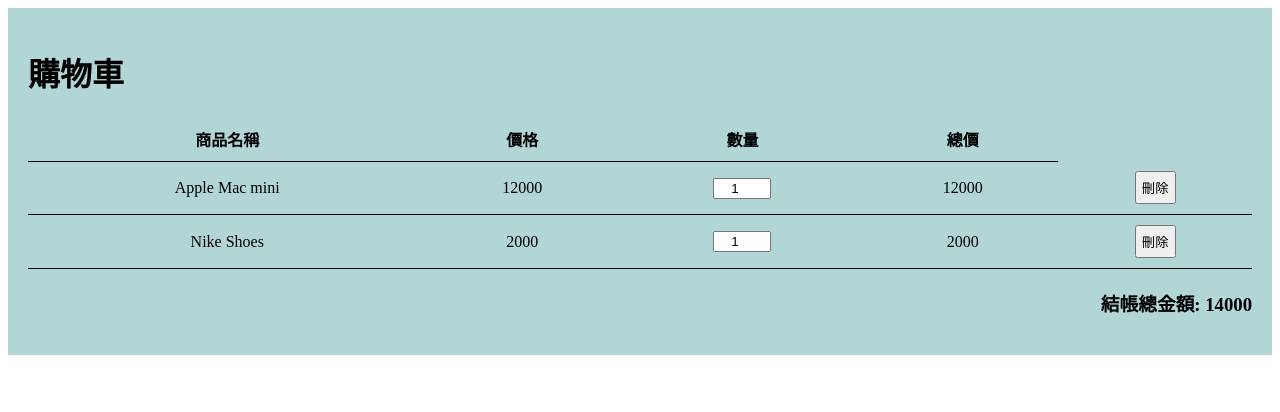
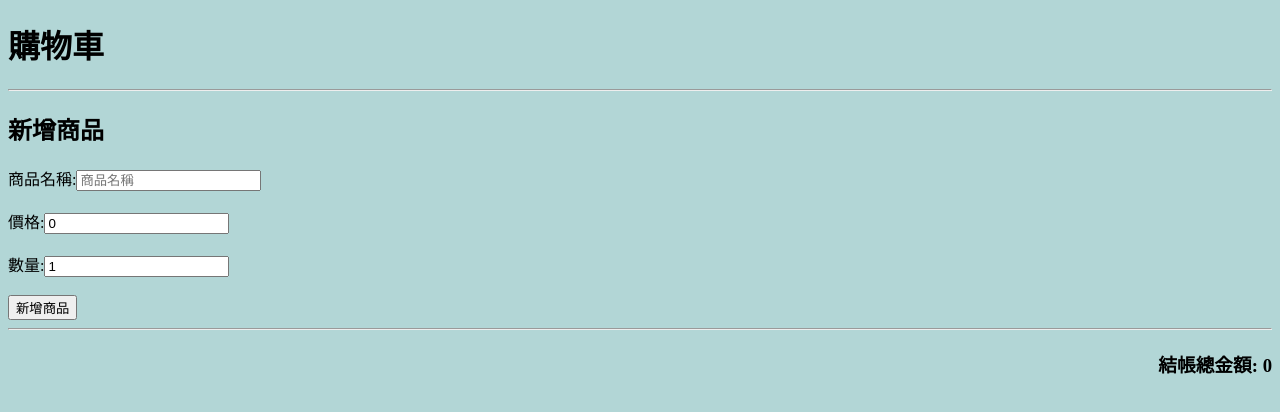
Before and after one commit to Z-Yun324/HelloVue3, a Vue app: page / in a window 1280 px wide. Shown: the top 412 px of the page. Built offline with nearby package versions, Linux system fonts and the light colour scheme.

Commit message:
Feat: 新增[新增商品]功能

```diff
--- a/index.html
+++ b/index.html
@@ -4,6 +4,7 @@
     <meta charset="UTF-8" />
     <meta name="viewport" content="width=device-width, initial-scale=1.0" />
     <title>Vite App</title>
+    <link rel="stylesheet" href="./styles.css" />
   </head>
   <body>
     <div id="app"></div>
--- a/src/App.vue
+++ b/src/App.vue
@@ -1,23 +1,42 @@
 <template>
   <div class="app">
     <h1>購物車</h1>
-    <Cart />
+    <Commodity @add-to-cart="addToCart" />
+    <Cart :cartItems="cartItems" @remove-item="removeFromCart" />
   </div>
 </template>
 
-<script lang="ts">
+<script lang="ts" setup name="App">
+import { commodity } from "@/models/commodity";
+import { ref } from "vue";
 import Cart from "./components/Cart.vue";
 import Commodity from "./components/Commodity.vue";
 
-export default {
-  name: "App",
-  components: { Commodity, Cart },
-};
+// 購物車清單
+const cartItems = ref<commodity[]>([]);
+
+// 處理 Commodity 新增商品到購物車的事件
+function addToCart(product: commodity) {
+  // 檢查購物車中是否已有該商品
+  const existingProduct = cartItems.value.find(
+    (item) => item.name === product.name
+  );
+  if (existingProduct) {
+    existingProduct.quantity += product.quantity; // 若已有商品，增加數量
+  } else {
+    cartItems.value.push(product); // 若沒有，將新商品加入購物車
+  }
+}
+
+// 從購物車移除商品
+function removeFromCart(id: number) {
+  cartItems.value = cartItems.value.filter((item) => item.id !== id);
+}
 </script>
 
 <style>
 .app {
+  max-width: 100%;
   background-color: rgb(178, 214, 214);
-  padding: 20px;
 }
 </style>
--- a/src/components/Cart.vue
+++ b/src/components/Cart.vue
@@ -1,7 +1,7 @@
 <!--HTML-->
 <template>
   <div class="cart">
-    <table v-if="cart.length > 0">
+    <table v-if="cartItems.length > 0">
       <thead>
         <tr>
           <th>商品名稱</th>
@@ -11,7 +11,7 @@
         </tr>
       </thead>
       <tbody>
-        <tr v-for="item in cart" :key="item.id">
+        <tr v-for="item in cartItems" :key="item.id">
           <td>{{ item.name }}</td>
           <td>{{ item.price }}</td>
           <td>
@@ -38,8 +38,10 @@
 <!--JS/TS-->
 
 <script lang="ts" setup name="cart">
-import { computed, reactive } from "vue";
+import { commodity } from "@/models/commodity";
+import { computed } from "vue";
 //data
+/*
 let cart = reactive([
   {
     id: 1,
@@ -61,9 +63,13 @@ cart.forEach((item) => {
 });
 const totalAmount = computed(() =>
   cart.reduce((total, item) => total + item.totalPrice, 0)
-);
+);*/
+// 接收來自 App.vue 的 props，這裡是購物車的商品清單
+const props = defineProps<{
+  cartItems: commodity[];
+}>();
 //function
-
+/*
 function updateTotalPrice(item: {
   price: number;
   quantity: number;
@@ -77,6 +83,28 @@ function removeItem(id: number) {
     cart.findIndex((item) => item.id === id),
     1
   );
+}*/
+
+// emit 事件通知父組件
+const emit = defineEmits(["remove-from-cart"]);
+
+// 結帳總金額
+const totalAmount = computed(() =>
+  props.cartItems.reduce((total, item) => total + item.totalPrice, 0)
+);
+
+// 更新單個商品的總價
+function updateTotalPrice(item: {
+  price: number;
+  quantity: number;
+  totalPrice: number;
+}) {
+  item.totalPrice = item.price * item.quantity;
+}
+
+// 刪除購物車中的商品
+function removeItem(id: number) {
+  emit("remove-from-cart", id); // 通知父組件刪除商品
 }
 </script>
 
@@ -88,7 +116,7 @@ table {
 }
 th,
 td {
-  border-bottom: 1px solid black;
+  border-bottom: 1px solid rgb(115, 116, 121);
   padding: 10px;
   text-align: center;
 }
@@ -103,4 +131,11 @@ input[type="number"] {
   width: 50px;
   text-align: center;
 }
+/* 使用百分比來控制寬度，根據螢幕自動調整 */
+table,
+th,
+td,
+.summary {
+  max-width: 100%; /* 表格、內容自動調整 */
+}
 </style>
--- a/src/components/Commodity.vue
+++ b/src/components/Commodity.vue
@@ -1,44 +1,81 @@
 <!--HTML-->
 <template>
-  <div class="commodity">
-    <h3>{{ apple_ipone16.brand }}</h3>
-    <h2>{{ apple_ipone16.name }}</h2>
-    <h2>數量 {{ apple_ipone16.quantity }}</h2>
-    <h2>價錢 $ {{ apple_ipone16.price }}</h2>
-    <h2>總價錢 $ {{ comTotal }}</h2>
-    <button @click="addCom">增加</button>
-    <button @click="deleteCom">刪除</button>
-    <hr />
+  <hr />
+  <div>
+    <h2>新增商品</h2>
+    <div>
+      <label>商品名稱:</label>
+      <input v-model="newProduct.name" placeholder="商品名稱" />
+    </div>
+    <br />
+    <div>
+      <label>價格:</label>
+      <input
+        v-model.number="newProduct.price"
+        placeholder="價格"
+        type="number"
+      />
+    </div>
+    <br />
+    <div>
+      <label>數量:</label>
+      <input
+        v-model.number="newProduct.quantity"
+        placeholder="數量"
+        type="number"
+        min="1"
+      />
+    </div>
+    <br />
+    <button @click="addProduct">新增商品</button>
   </div>
+  <hr />
 </template>
 
 <script lang="ts" setup name="commodity">
-import { computed, reactive } from "vue";
-//data
-let apple_ipone16 = reactive({
-  brand: "APPLE",
-  name: "IPONE16",
-  quantity: 0,
-  price: 500000,
-});
-const comTotal = computed(() => apple_ipone16.quantity * apple_ipone16.price);
-//function
-function deleteCom() {
-  if (apple_ipone16.quantity > 0) {
-    apple_ipone16.quantity -= 1;
-  } else {
-    alert("數量已為零");
+import { commodity } from "@/models/commodity";
+import { ref } from "vue";
+
+// 使用 `defineEmits` 來定義 emit 事件
+const emit = defineEmits(["add-to-cart"]);
+// 定義新的商品
+const newProduct = ref<commodity>(new commodity(Date.now(), "", 0, 1));
+// 新增商品功能
+function addProduct() {
+  // 檢查商品名稱和價格是否有效
+  if (newProduct.value.name && newProduct.value.price > 0) {
+    const productToAdd = new commodity(
+      Date.now(), // 使用唯一的 ID
+      newProduct.value.name,
+      newProduct.value.price,
+      newProduct.value.quantity
+    );
+    emit("add-to-cart", productToAdd); // 將新增的商品發送到父組件
+    resetForm(); // 重設表單
   }
 }
-function addCom() {
-  apple_ipone16.quantity += 1;
+
+// 重設表單
+function resetForm() {
+  newProduct.value.name = "";
+  newProduct.value.price = 0;
+  newProduct.value.quantity = 1;
 }
 </script>
 
 <!--樣式-->
 <style scoped>
 .commodity {
-  background-color: #fff;
   padding: 5px;
 }
+.label,
+input {
+  max-width: 100%;
+}
+.hr {
+  border: 0;
+  height: 1px;
+  background: #333;
+  background-image: linear-gradient(to right, #ccc, #333, #ccc);
+}
 </style>
--- /dev/null
+++ b/src/models/commodity.ts
@@ -0,0 +1,15 @@
+export class commodity {
+  id: number;
+  name: string;
+  price: number;
+  quantity: number;
+  totalPrice: number;
+
+  constructor(id: number, name: string, price: number, quantity: number) {
+    this.id = id;
+    this.name = name;
+    this.price = price;
+    this.quantity = quantity;
+    this.totalPrice = price * quantity;
+  }
+}
--- /dev/null
+++ b/styles.css
@@ -0,0 +1,3 @@
+body {
+  background-color: rgb(178, 214, 214); /* 設定背景色為黑色 */
+}
```
